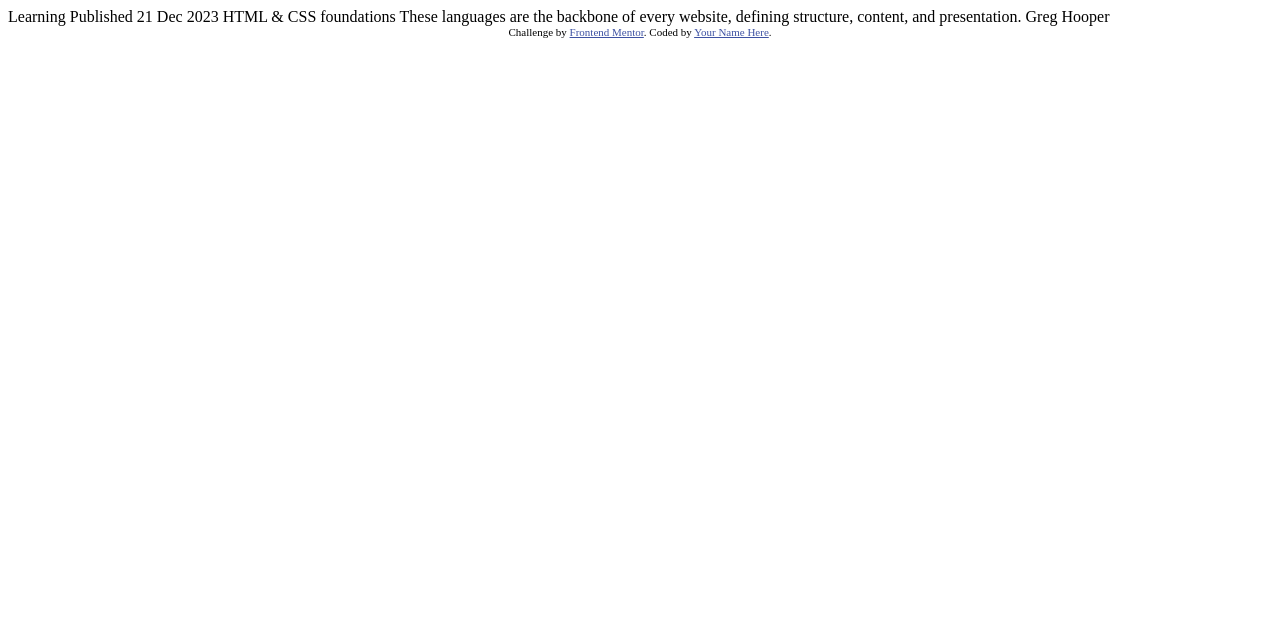
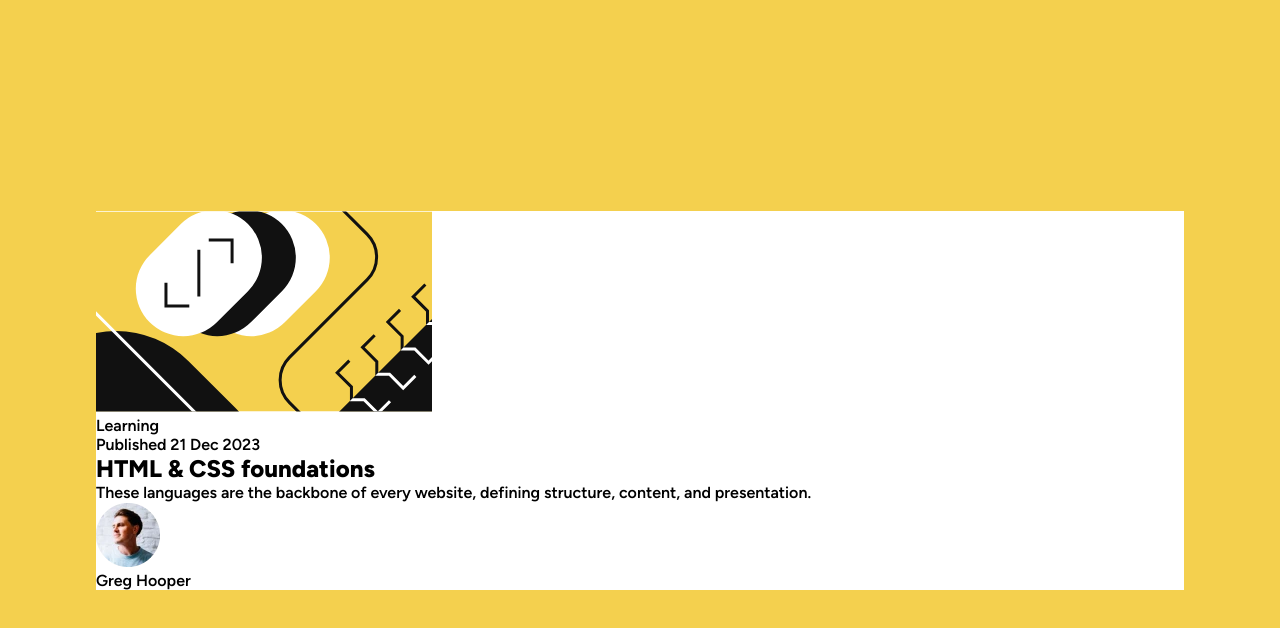
Before and after one commit to heloabrantessb/blog-preview-card, a plain HTML site: page index.html in a window 1280 px wide. Drawn offline with Linux system fonts and the light colour scheme.

Commit message:
feat: basic html structure and fonts config

```diff
--- /dev/null
+++ b/app.css
@@ -0,0 +1,36 @@
+@font-face {
+    font-family: FigTree;
+    src: url(./assets/fonts/static/Figtree-ExtraBold.ttf);
+    font-weight: 800;
+}
+@font-face {
+    font-family: 'FigTree paragraph';
+    src: url(./assets/fonts/static/Figtree-SemiBold.ttf);
+    font-weight: 500;
+}
+
+*{
+    box-sizing: border-box;
+    margin: 0;
+    padding: 0;
+}
+
+body{
+    font-family: 'FigTree paragraph', sans-serif;
+    background-color: hsl(47, 88%, 63%);
+    height: 100vh;
+    display: flex;
+    justify-content: center;
+    align-items: center;
+}
+main{
+    width: 85%;
+    background-color: white;
+
+}
+main .web-photo{
+    width: fit-content;
+}
+section h1{
+    font-family: 'FigTree', sans-serif;
+}
--- a/index.html
+++ b/index.html
@@ -2,33 +2,32 @@
 <html lang="en">
 <head>
   <meta charset="UTF-8">
-  <meta name="viewport" content="width=device-width, initial-scale=1.0"> <!-- displays site properly based on user's device -->
-
+  <meta name="viewport" content="width=device-width, initial-scale=1.0">
+  <link rel="stylesheet" href="app.css">
   <link rel="icon" type="image/png" sizes="32x32" href="./assets/images/favicon-32x32.png">
 
   <title>Frontend Mentor | Blog preview card</title>
 
-  <!-- Feel free to remove these styles or customise in your own stylesheet 👍 -->
-  <style>
-    .attribution { font-size: 11px; text-align: center; }
-    .attribution a { color: hsl(228, 45%, 44%); }
-  </style>
 </head>
 <body>
+  <main>
+    <img src="./assets/images/illustration-article.svg" alt="image" class="web-photo">
 
-  Learning
+    <div class="status">
+      <p>Learning</p>
+    </div>
 
-  Published 21 Dec 2023
+    <p class="date">Published 21 Dec 2023</p>
 
-  HTML & CSS foundations
+    <section>
+      <h1>HTML & CSS foundations</h1>
+      <p>These languages are the backbone of every website, defining structure, content, and presentation.</p>
+    </section>
 
-  These languages are the backbone of every website, defining structure, content, and presentation.
-
-  Greg Hooper
-
-  <div class="attribution">
-    Challenge by <a href="https://www.frontendmentor.io?ref=challenge" target="_blank">Frontend Mentor</a>.
-    Coded by <a href="#">Your Name Here</a>.
-  </div>
+    <div class="author">
+      <img src="./assets/images/image-avatar.webp" alt="Image of Author" class="author-image">
+      <p>Greg Hooper</p>
+    </div>
+  </main>
 </body>
 </html>
```
Also changed, not shown: assets/fonts/Figtree-VariableFont_wght.ttf, assets/fonts/README.txt (added).
